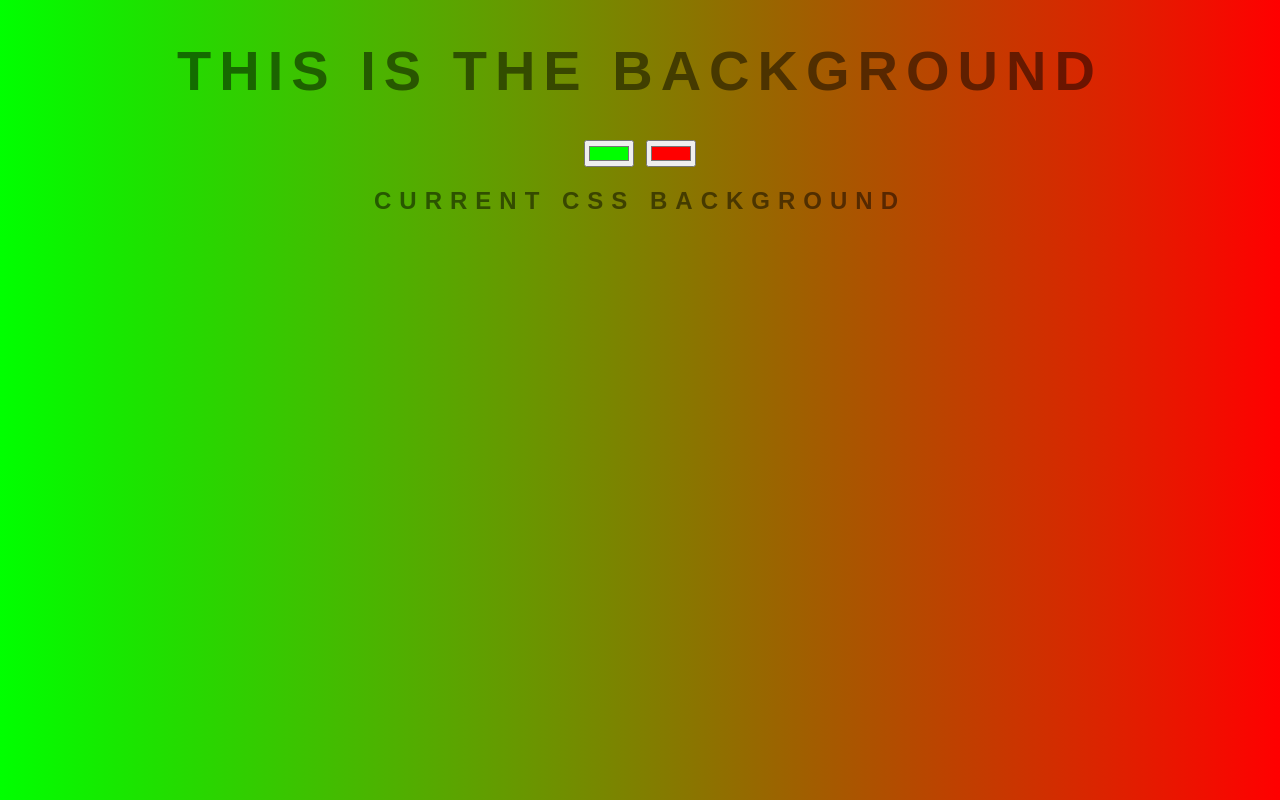
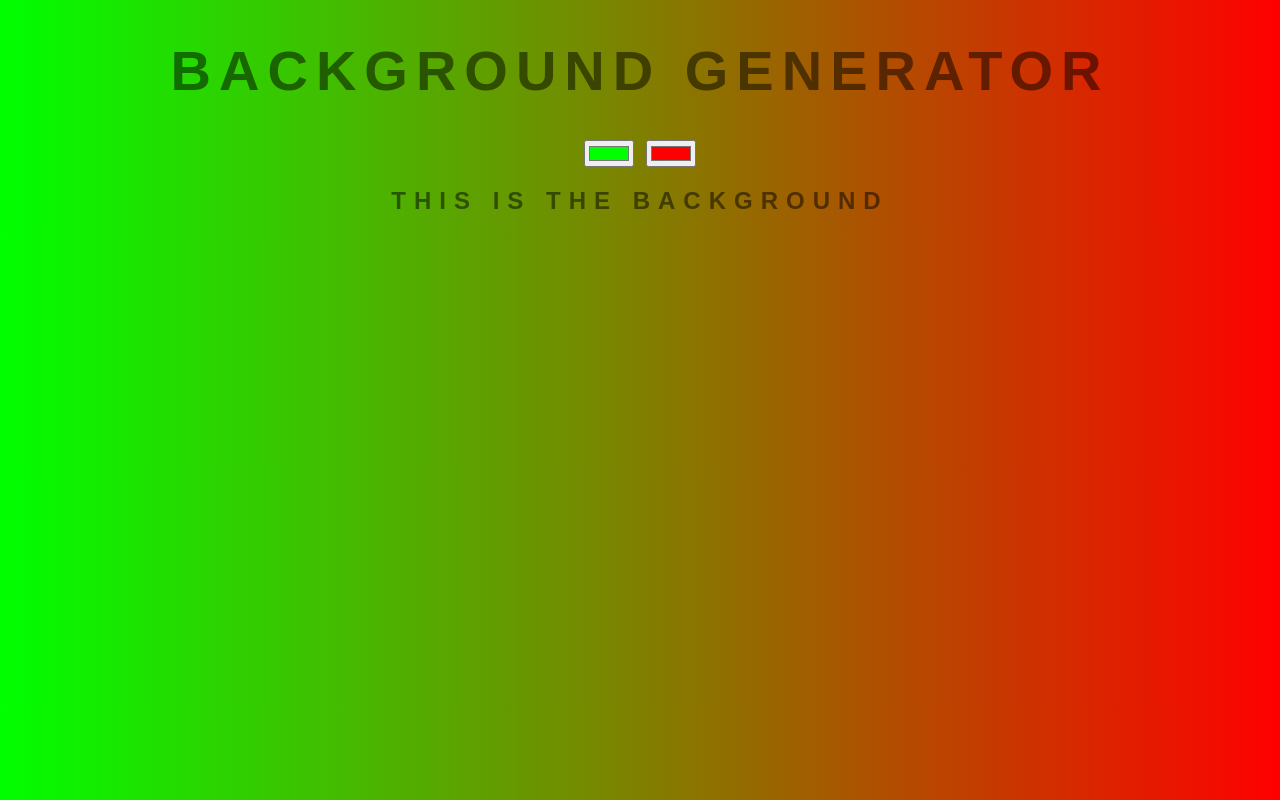
Before and after one commit to Yakub-Egamnazarov/background-generator, a plain HTML site: page index.html in a window 1280 px wide. Drawn offline with Linux system fonts and the light colour scheme.

Commit message:
reverting back to background generator

```diff
--- a/index.html
+++ b/index.html
@@ -8,10 +8,10 @@
     <link rel="stylesheet" href="style.css" />
   </head>
   <body id="gradient">
-    <h1>This is the Background</h1>
+    <h1>Background Generator</h1>
     <input class="color1" type="color" name="color1" value="#00ff00" />
     <input class="color2" type="color" name="color2" value="#ff0000" />
-    <h2>Current Css Background</h2>
+    <h2>This is the Background</h2>
     <h3></h3>
     <script type="text/javascript" src="script.js"></script>
   </body>
```
